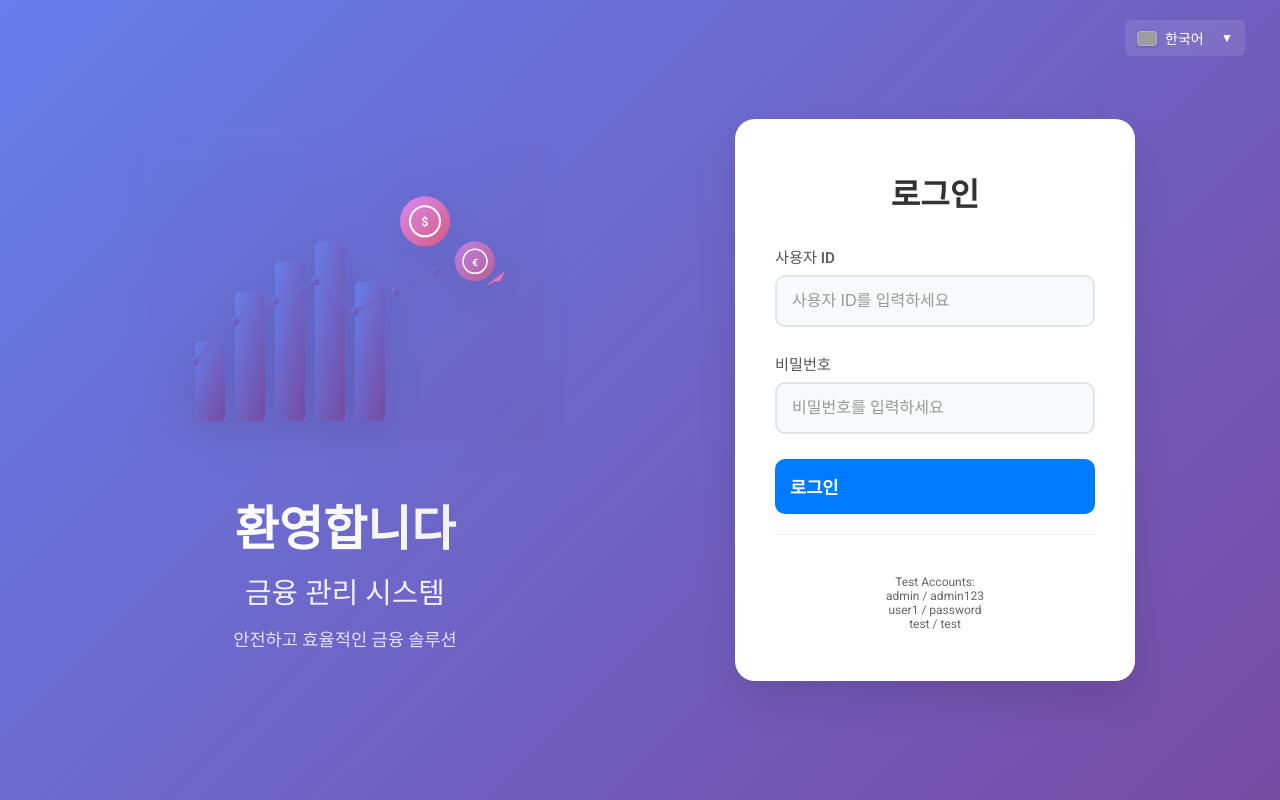
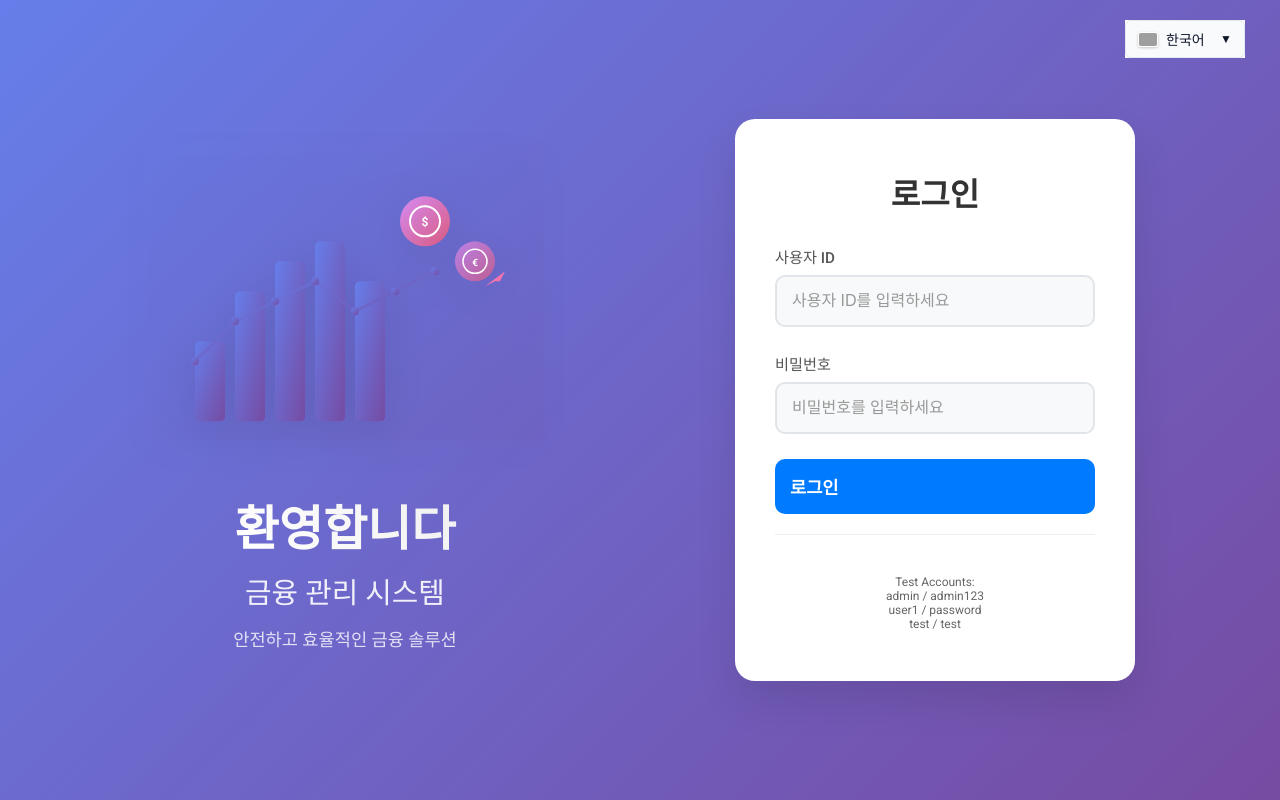
Before and after one commit to haechuli/sdm, an Angular app: page /login in a window 1280 px wide. Built offline with nearby package versions, Linux system fonts and the light colour scheme; grey boxes are pictures that could not be loaded.

Commit message:
add group

```diff
--- a/src/app/features/dashboard/dashboard.component.html
+++ b/src/app/features/dashboard/dashboard.component.html
@@ -26,18 +26,19 @@
     <app-button   label="삭제"  color="danger"  icon="fas fa-trash"  [disabled]="true"  (clicked)="onDelete()"/>
     <app-datepicker label="날짜 선택"  locale="id" [(value)]="selectedDate"/>
 
+</div>
 
-
-</div>
+<div class="group">
 <app-customer-search
     class="item"
     label=""
-    [width]="'100px'"
+    [id_width]="'100px'"
+    [name_width]="'300px'"
     formControlName="customer"
     (customerSelected)="onCustomerSelected($event)"
     (searchRequested)="onCustomerSearchRequested($event)">
 </app-customer-search>
-
+</div>
 <!-- 마스크 입력 컴포넌트 예시들 -->
 <app-mask-input
     class="item"
--- a/src/app/shared/ui-component/button/button.component.scss
+++ b/src/app/shared/ui-component/button/button.component.scss
@@ -5,7 +5,7 @@
       padding: 6px 10px;
       border: none;
       border-radius: 4px;
-      font-size: small;
+      //font-size: small;
       cursor: pointer;
       color: white;
       transition: background-color 0.2s ease-in-out;
@@ -45,6 +45,6 @@
 }
 
 .btn-icon {
-    font-size: 18px;
+   // font-size: 18px;
 
 }
--- a/src/app/shared/ui-component/input/input.component.scss
+++ b/src/app/shared/ui-component/input/input.component.scss
@@ -13,7 +13,7 @@
 }
 
 .input {
-  padding: 0.3rem;
+  padding: 6px 10px;
   border: 1px solid var(--border-primary);
   border-radius: 0.375rem;
   width: 100%;
--- a/src/app/shared/ui-component/language-selector/language-selector.component.scss
+++ b/src/app/shared/ui-component/language-selector/language-selector.component.scss
@@ -2,6 +2,7 @@
   position: relative;
   display: inline-block;
   margin-right: 15px;
+  background-color: var(--bg-secondary);
 }
 
 .selected-language {
@@ -9,7 +10,10 @@
   align-items: center;
   gap: 8px;
   padding: 8px 12px;
-  background-color: rgba(255, 255, 255, 0.1);
+
+  border: 1px solid var(--border-primary);
+
+
   border-radius: 6px;
   cursor: pointer;
   transition: background-color 0.2s ease;
@@ -36,13 +40,13 @@
 
 .language-name {
   font-size: 14px;
-  color: white;
+  color: var(--text-primary);
   flex: 1;
 }
 
 .arrow {
   font-size: 12px;
-  color: white;
+  color: var(--text-primary);
   transition: transform 0.2s ease;
 
   &.open {
--- a/src/styles.scss
+++ b/src/styles.scss
@@ -144,3 +144,53 @@ body {
 body:has(.login-container) {
   overflow: hidden;
 }
+
+
+// .group {
+//   display: flex;
+//   flex-direction: column;
+//   gap: 16px;
+
+//   &.horizontal {
+//     flex-direction: row;
+//     align-items: center;
+//     gap: 8px;
+
+//     .group-item {
+//       flex: 1;
+//     }
+//   }
+
+//   .group-item {
+//     display: flex;
+//     flex-direction: column;
+//     gap: 4px;
+
+//     label {
+//       font-size: 0.875rem;
+//       color: var(--text-secondary);
+//     }
+
+//     input, select, textarea {
+//       padding: 8px;
+//       border-radius: 6px;
+//       border: 1px solid var(--border-primary);
+//       background-color: var(--bg-secondary);
+//       color: var(--text-primary);
+//       font-size: 0.875rem;
+
+//       &:focus {
+//         border-color: var(--primary-500);
+//         outline: none;
+//         box-shadow: inset 0 0 0 2px rgba(59, 130, 246, 0.2);
+//       }
+//     }
+//   }
+// }
+
+.group {
+  border: 1px solid var(--border-primary);
+  background-color: var(--bg-secondary);
+  border-radius: 8px;
+  padding: 16px;
+}
```
